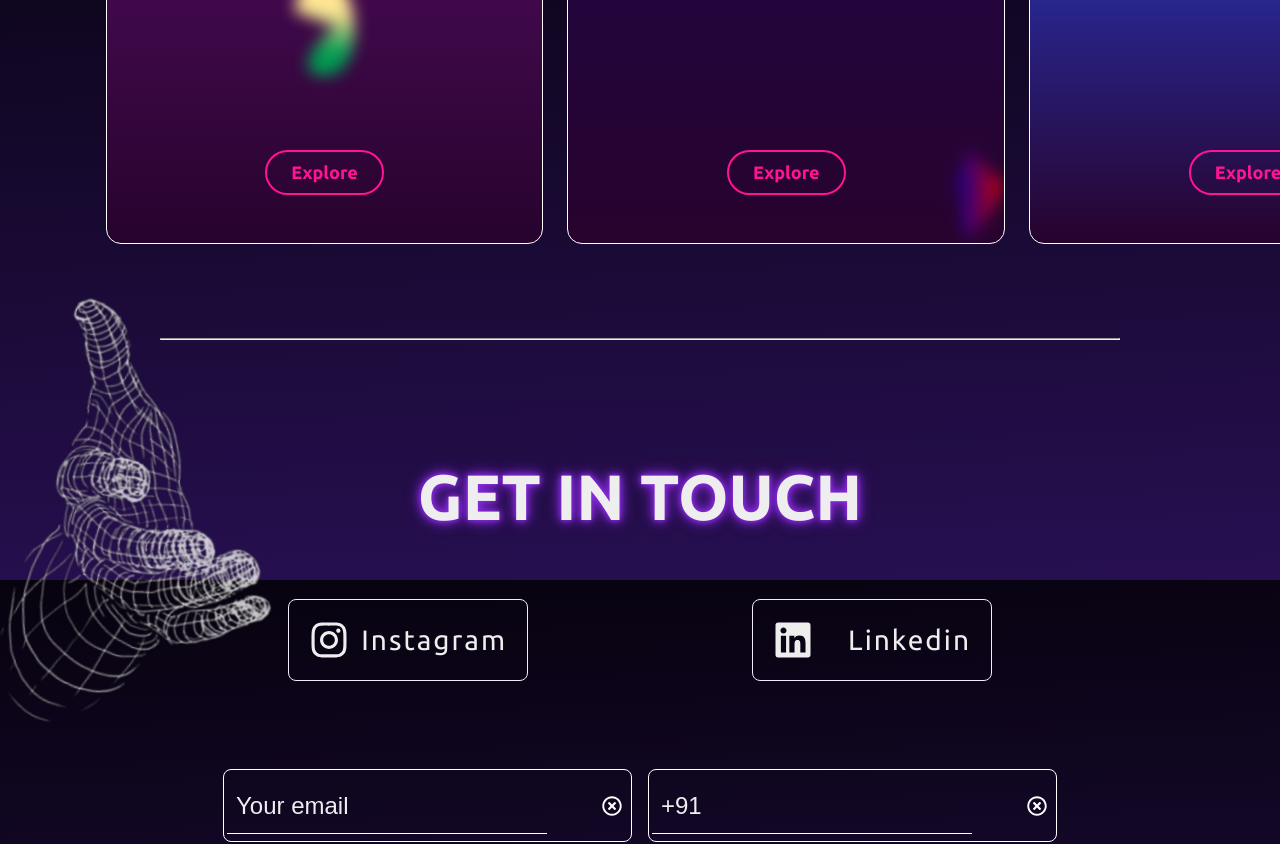
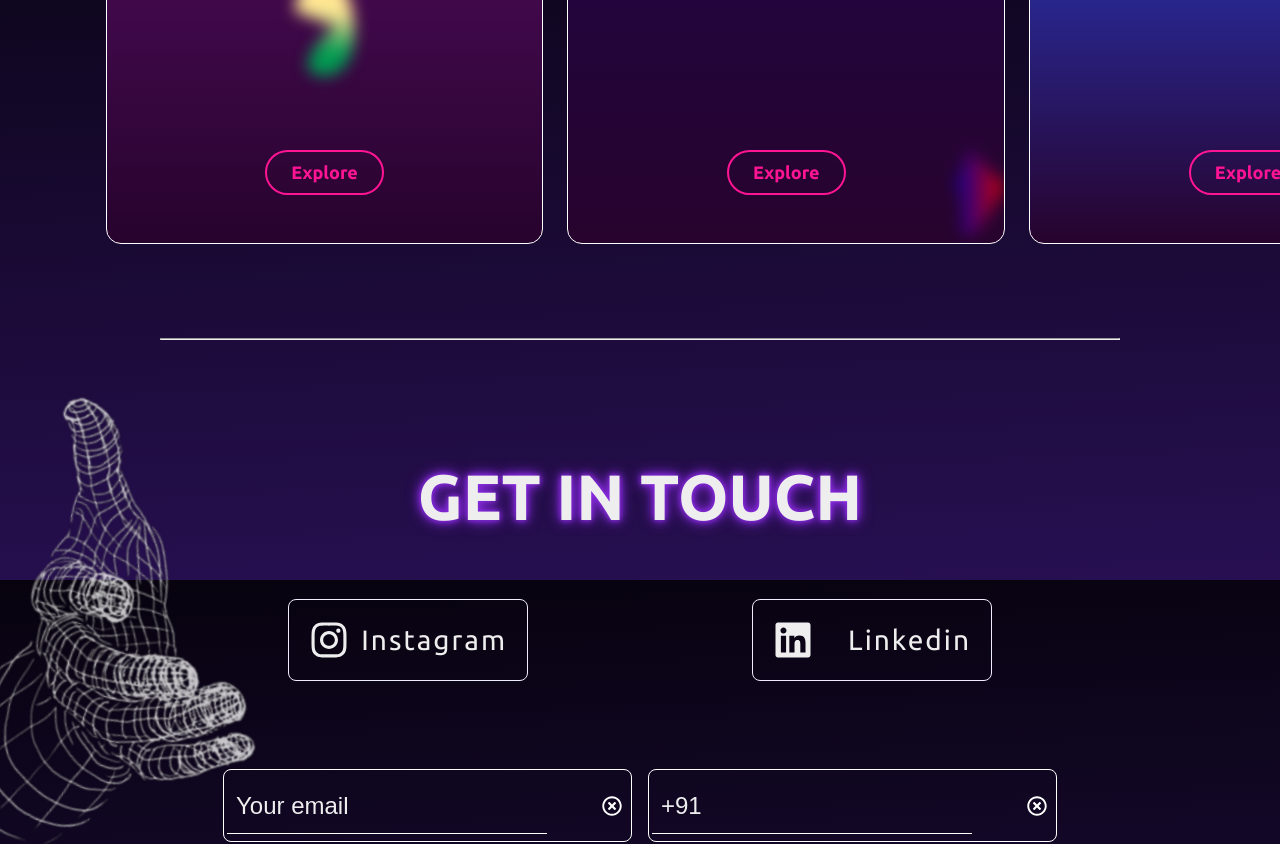
Before and after one commit to utkarsh-2033/MMIL_website_2k24, a React (Vite) app: page / in a window 1280 px wide. Shown: the part 3420-4264 px from the top of the page. Built offline with nearby package versions, Linux system fonts and the light colour scheme.

Commit message:
small updates

```diff
--- a/components/Footer.jsx
+++ b/components/Footer.jsx
@@ -80,6 +80,7 @@ const SocialLinks = styled.div`
 
   a {
     font-size: 2.2rem;
+    text-decoration: none;
     color: #efecfd;
   }
 
--- a/components/Form.jsx
+++ b/components/Form.jsx
@@ -255,11 +255,9 @@ const BottomBorder = styled.div`
 
 const HandImage = styled.img`
   position: absolute;
-  width: 550px;
-  height: 730px;
-  top: -32vh;
-  left: -23vw;
-  transform: rotate(3.43deg);
+  top: -20vh;
+  left: -20vw;
+  transform: rotate(7.43deg);
 `;
 
 const CustomInput = ({ placeholder, type, value, onChange, clearInput }) => (
--- a/src/App.jsx
+++ b/src/App.jsx
@@ -4,7 +4,7 @@ import { OurEvents } from "../components/OurEvents";
 import styled from "styled-components";
 import { FeaturedProjects } from "../components/FeaturedProjects";
 import Footer from "../components/Footer";
-import Form from "../components/FORM";
+import Form from "../components/Form";
 import Clubs from "../components/Clubs";
 
 const Main = styled.div`
```
